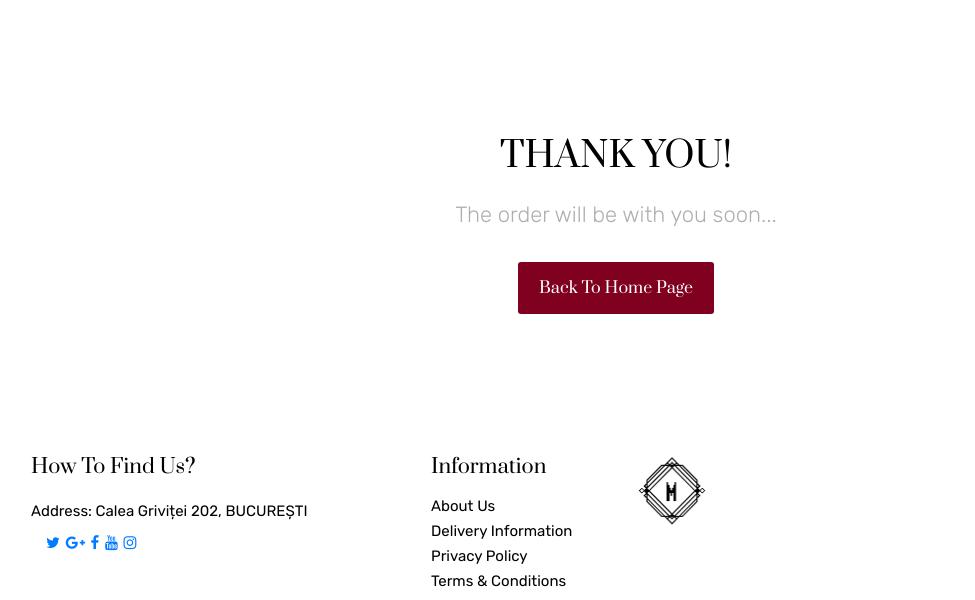
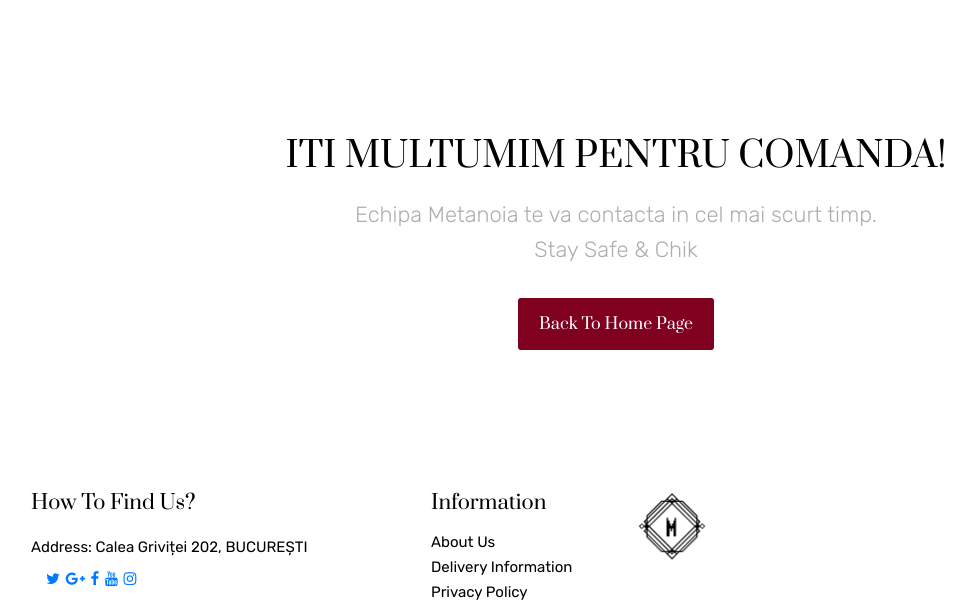
Before and after one commit to radugaf/metonia-masks, a Django app: page /thankyou/ in a window 1280 px wide. Shown: the part 178-778 px from the top of the page, without its empty margins (24-999 px from the left). Run offline with Django 3.2, Linux system fonts and the light colour scheme; data that the repository does not hold is empty; some libraries are stand-ins or nearby versions.

Commit message:
cahnged minor things

```diff
--- a/djecommerce/settings/development.py
+++ b/djecommerce/settings/development.py
@@ -1,6 +1,6 @@
 from .base import *
 
-DEBUG = False
+DEBUG = True
 ALLOWED_HOSTS = ['127.0.0.1', '*']
 
 INSTALLED_APPS += [
--- a/templates/checkout.html
+++ b/templates/checkout.html
@@ -77,7 +77,7 @@
                       </div>
                     </div> {% endcomment %}
 
-                    <button class="btn btn-primary btn-lg btn-block" type="submit">Continue to checkout</button>
+                    <button class="btn btn-primary btn-lg btn-block" type="submit">Finish Order</button>
                   </form>
                 </div>
               </div>
--- a/templates/order_summary.html
+++ b/templates/order_summary.html
@@ -59,9 +59,12 @@
               </div>
             </form>
             <!-- Cart Area End -->
+            <p>Comanda va ajunge la tine în cel mai scurt timp posibil cu plată ramburs. Lucrăm cu cele mai rapide servicii de curierat din țară.</p>
           </div>
         </div>
       </div>
+
+
       <div class="cart-page-total-wrapper">
         <div class="row justify-content-end">
           <div class="col-xl-6 col-lg-8 col-md-10">
--- a/templates/thankyou.html
+++ b/templates/thankyou.html
@@ -6,9 +6,11 @@
       <div class="row justify-content-center">
         <div class="col-xl-7 col-lg-8 text-center">
           <div class="error">
-            <h2>Thank you!</h2>
+            <h2>Iti multumim pentru comanda!</h2>
             <p>
-              The order will be with you soon...
+              Echipa Metanoia te va contacta in cel mai scurt timp.
+              <br>
+              Stay Safe & Chik
             </p>
             <a href="{% url 'core:home' %}" class="btn btn-4 btn-style-3">Back to home page</a
             >
```
